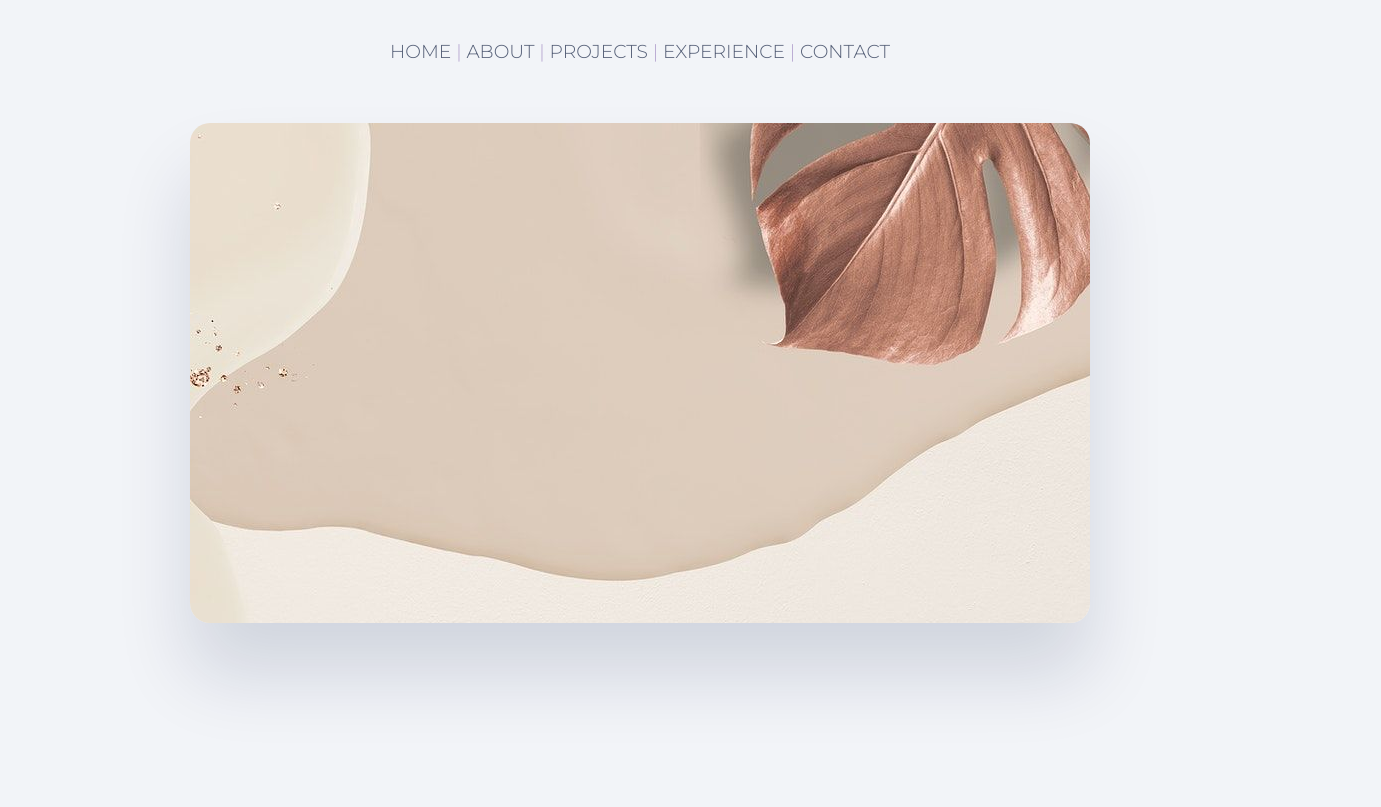
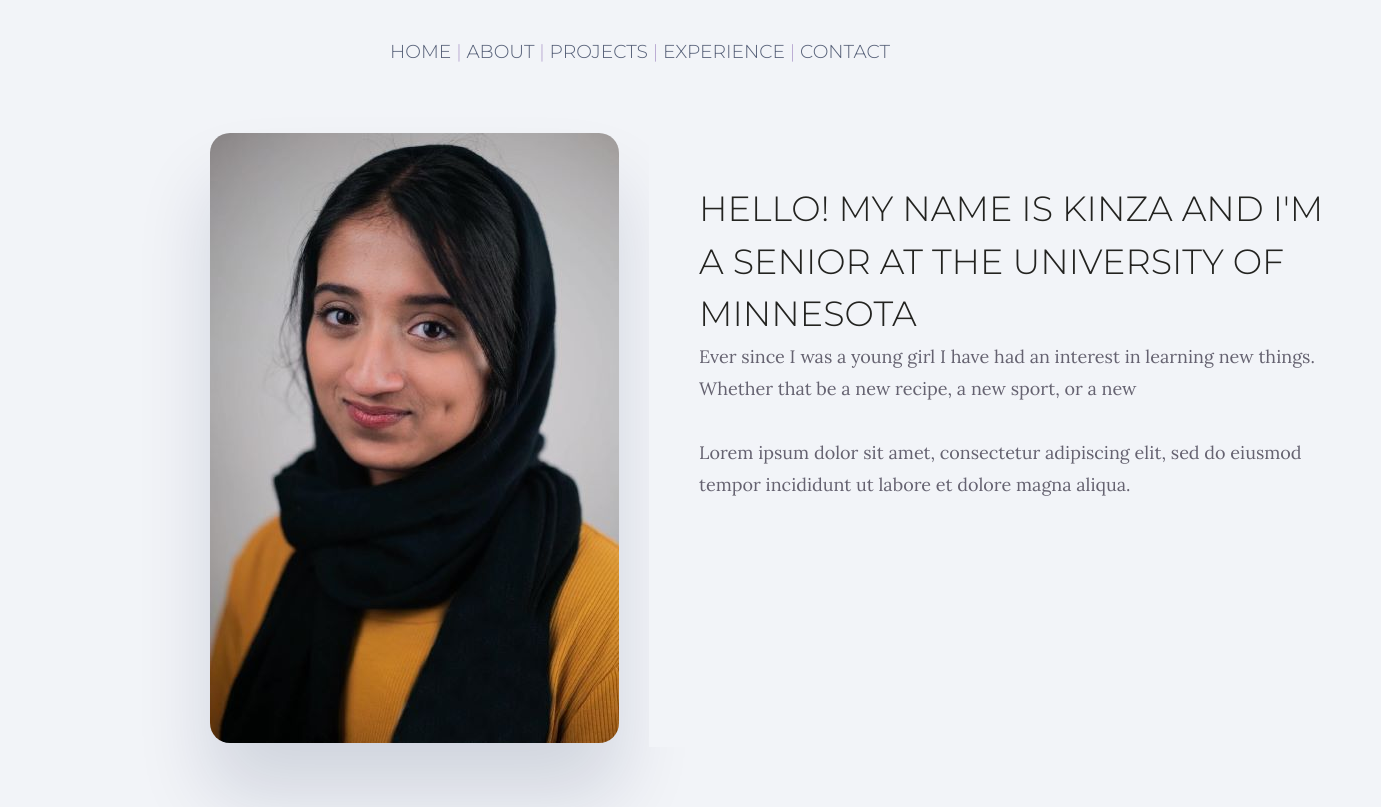
Before and after one commit to kinzaahmed-web/PortfolioWebsite, an Angular app: page /about in a window 1280 px wide. Shown: the whole page, 1381 px wide, since content can reach past the window. Built offline with nearby package versions, Linux system fonts and the light colour scheme.

Commit message:
Styled About section
Styled the about section, still need to fill it out and then move on to projects section

```diff
--- a/src/app/about/about.component.css
+++ b/src/app/about/about.component.css
@@ -1,8 +1,51 @@
-.about {
-    padding-top: 50px;
+/* section {
+  margin: 10px auto;
+  max-width: 860px;
+  padding: 50px 0px;
+} */
+.about-text h1{
+  /* font-family: Bogart,Recoleta,Helvetica Neue,Helvetica,Arial,sans-serif; */
+  font-weight: 500;
+  font-size: 35px;
+color: #232320;
+line-height: 150%;
 }
 
-  .about-paragraph {
+.about-text p{
+  color: #656270;
+font-size: 18px;
+line-height: 32px;
+}
+.about {
+    /* padding-top: 50px; */
+    display: grid;
+    grid-template-columns: 2fr 5fr;
+    gap: 30px;
+    margin: 10px auto;
+    max-width: 860px;
+    padding: 50px 0px;
+}
+
+.about-picture {
+  /* box-shadow: 2px 3px 5px -5px;
+  border-radius: 5px; */
+  /* box-shadow: 2px 3px 5px -5px; */
+  overflow: hidden;
+  border-radius: 20px;
+  box-shadow: 0 52px 74px rgba(0,21,64,.138559);
+  max-width: 580px;
+  /* max-width: 340px; */
+  /* margin-left: 50px; */
+}
+
+.about-text{
+  width: 150%;
+  padding: 50px;
+  /* max-width: 640px; */
+  /* margin-left: 500px; */
+}
+
+/* .about-paragraph {
   letter-spacing: 0.09em;
   text-align: justify;
 }
@@ -20,4 +63,4 @@
 .section-heading-text {
   font-weight: bold;
   letter-spacing: 0.1em;
-  }
+} */
--- a/src/app/about/about.component.html
+++ b/src/app/about/about.component.html
@@ -11,23 +11,22 @@
         </h3>
     </header>
     <div class="about">
-        <div class="card">
-            <picture class="me">
-                <img src="assets/home/extra.jpg">
-            </picture>
-            <div class="section-heading">
-              <p class="color-dark-pink section-heading-paragraph">WHO AM I</p>
-              <h3 class="section-heading-text">ABOUT ME</h3>
-            </div>
-            <br>
-            <p class="color-rock-blue about-paragraph" style="text-align: center">I’m Kinza!</p>
-            <p class="color-rock-blue about-paragraph">
-                Lorem ipsum dolor sit amet, consectetur adipiscing elit, sed do eiusmod tempor incididunt ut labore et dolore magna aliqua. Porta lorem mollis aliquam ut. Urna id volutpat lacus laoreet. Urna condimentum mattis pellentesque id nibh tortor id. Vitae tortor condimentum lacinia quis vel. Massa massa ultricies mi quis hendrerit dolor magna. Fermentum iaculis eu non diam phasellus. Volutpat consequat mauris nunc congue nisi vitae suscipit tellus mauris. Aliquet nibh praesent tristique magna sit amet purus gravida. Est sit amet facilisis magna etiam tempor orci. Posuere urna nec tincidunt praesent semper feugiat nibh sed pulvinar. Ac placerat vestibulum lectus mauris ultrices eros. Aliquam sem fringilla ut morbi tincidunt augue. Massa sed elementum tempus egestas. Phasellus faucibus scelerisque eleifend donec. Sit amet est placerat in egestas erat imperdiet. Odio morbi quis commodo odio aenean sed adipiscing. Sed faucibus turpis in eu mi bibendum neque. Feugiat scelerisque varius morbi enim nunc faucibus.
+        <picture class="picture">
+            <img src="assets/about/Headshot.jpg" alt="" class="about-picture"/>
+        </picture>
+        <div class="about-text animate__animated animate__bounceInDown">
+            <h1>
+                Hello! My name is Kinza and I'm a senior at the University of Minnesota
+            </h1>
+            <p class="about-paragraph">
+               Ever since I was a young girl I have had an interest in learning new things. Whether that be a new recipe, a new sport, or a new
               <br><br>
-              Lorem ipsum dolor sit amet, consectetur adipiscing elit, sed do eiusmod tempor incididunt ut labore et dolore magna aliqua. Porta lorem mollis aliquam ut. Urna id volutpat lacus laoreet. Urna condimentum mattis pellentesque id nibh tortor id. Vitae tortor condimentum lacinia quis vel. Massa massa ultricies mi quis hendrerit dolor magna. Fermentum iaculis eu non diam phasellus. Volutpat consequat mauris nunc congue nisi vitae suscipit tellus mauris. Aliquet nibh praesent tristique magna sit amet purus gravida. Est sit amet facilisis magna etiam tempor orci. Posuere urna nec tincidunt praesent semper feugiat nibh sed pulvinar. Ac placerat vestibulum lectus mauris ultrices eros. Aliquam sem fringilla ut morbi tincidunt augue. Massa sed elementum tempus egestas. Phasellus faucibus scelerisque eleifend donec. Sit amet est placerat in egestas erat imperdiet. Odio morbi quis commodo odio aenean sed adipiscing. Sed faucibus turpis in eu mi bibendum neque. Feugiat scelerisque varius morbi enim nunc faucibus.
-              <br><br>
-              Lorem ipsum dolor sit amet, consectetur adipiscing elit, sed do eiusmod tempor incididunt ut labore et dolore magna aliqua. Porta lorem mollis aliquam ut. Urna id volutpat lacus laoreet. Urna condimentum mattis pellentesque id nibh tortor id. Vitae tortor condimentum lacinia quis vel. Massa massa ultricies mi quis hendrerit dolor magna. Fermentum iaculis eu non diam phasellus. Volutpat consequat mauris nunc congue nisi vitae suscipit tellus mauris. Aliquet nibh praesent tristique magna sit amet purus gravida. Est sit amet facilisis magna etiam tempor orci. Posuere urna nec tincidunt praesent semper feugiat nibh sed pulvinar. Ac placerat vestibulum lectus mauris ultrices eros. Aliquam sem fringilla ut morbi tincidunt augue. Massa sed elementum tempus egestas. Phasellus faucibus scelerisque eleifend donec. Sit amet est placerat in egestas erat imperdiet. Odio morbi quis commodo odio aenean sed adipiscing. Sed faucibus turpis in eu mi bibendum neque. Feugiat scelerisque varius morbi enim nunc faucibus.</p>
-          </div>
+              Lorem ipsum dolor sit amet, consectetur adipiscing elit, sed do eiusmod tempor incididunt ut labore et dolore magna aliqua.
+              </p>
+        </div>
+        <!-- <div class="about-picture">
+            <img src="assets/about/Headshot1.jpg" alt="" class="about-img" />
+        </div> -->
     </div>
 
 </div>
--- a/src/app/experience/experience-card/experience-card.component.html
+++ b/src/app/experience/experience-card/experience-card.component.html
@@ -5,14 +5,11 @@
         <h5 class="experience-text-company">{{experience.company}}</h5>
       </div>
 
-      <img crossOrigin="anonymous" class="experience-roundedimg" [src]="experience.companylogo" >
+      <img class="experience-roundedimg" [src]="experience.companylogo" >
     </div>
     <div class="experience-text-details">
       <h5 class="experience-text-role">{{experience.role}}</h5>
       <h5 class="experience-text-date">{{experience.date}}</h5>
       <p class="subTitle experience-text-desc">{{experience.desc}}</p>
-      <ul>
-        <li class="subTitle" *ngFor="let lis of experience.descBullets">{{lis}}</li>
-      </ul>
     </div>
   </div>
--- a/src/app/experience/experience.component.css
+++ b/src/app/experience/experience.component.css
@@ -1,7 +1,7 @@
 .experience-cards-div {
     display: grid;
-    grid-template-columns: repeat(auto-fit, minmax(290px, 1fr));
-    gap: 1rem 1rem;
+    /* grid-template-columns: repeat(auto-fit, minmax(290px, 1fr));
+    gap: 1rem 1rem; */
   }
 
   .experience-heading {
--- a/src/app/experience/experience.component.ts
+++ b/src/app/experience/experience.component.ts
@@ -35,7 +35,7 @@ export class ExperienceComponent implements OnInit {
       },
 
       {
-        role: "IT Client Services",
+        role: "IT Client Services Intern",
         company: "Ecolab HQ",
         color: "#0077be",
         companylogo: "assets/experience/ecolabLogo.jpg",
@@ -55,7 +55,7 @@ export class ExperienceComponent implements OnInit {
       },
 
       {
-        role: "IT Risk MGMT Intern",
+        role: "IT Risk Management Intern",
         company: "CHS Inc HQ",
         color: "#add8e6",
         companylogo: "assets/experience/chsLogo.PNG",
--- a/src/app/models/Experience.ts
+++ b/src/app/models/Experience.ts
@@ -5,5 +5,4 @@ export class Experience {
     companylogo: string;
     date: string;
     desc: string;
-    descBullets?: string[];
 }
```
Also changed, not shown: src/assets/about/Headshot.jpg (added), src/assets/about/me.jpg (deleted). Lines whose indentation alone changed are shown as unchanged.
